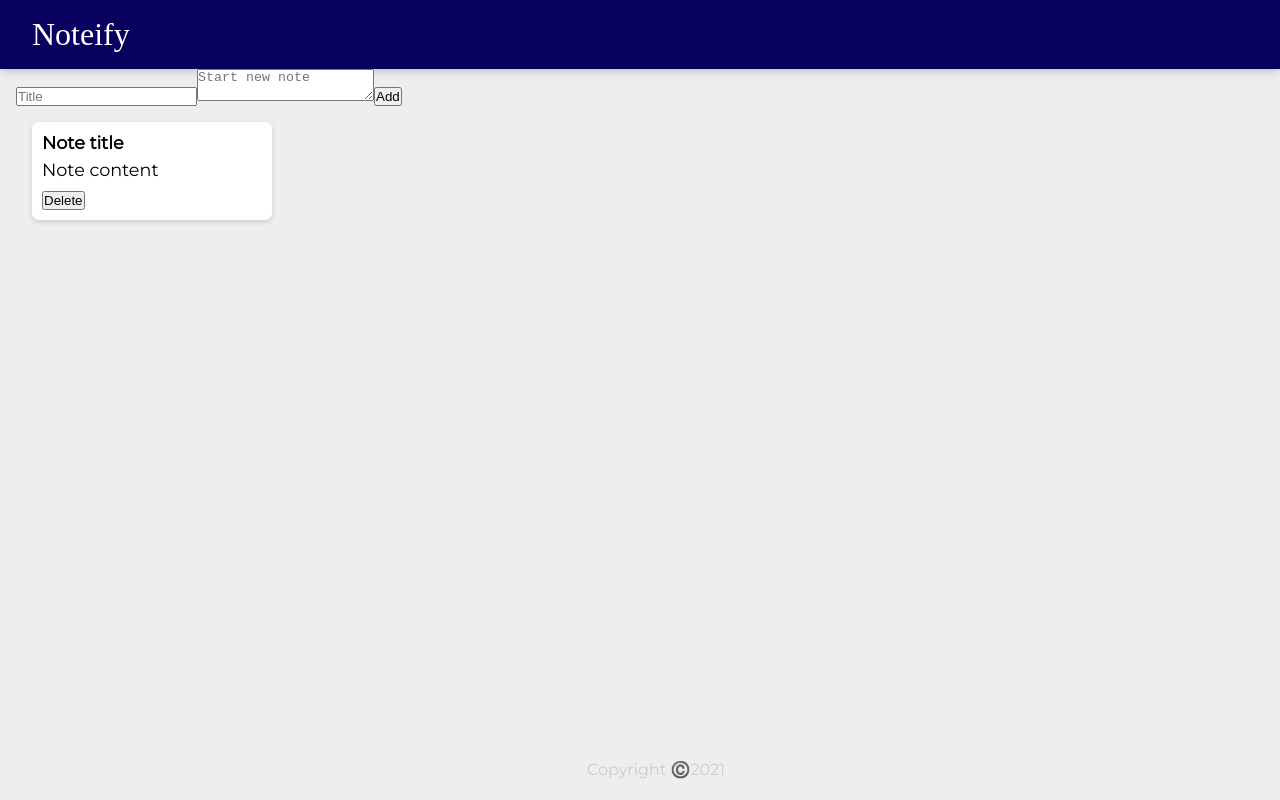
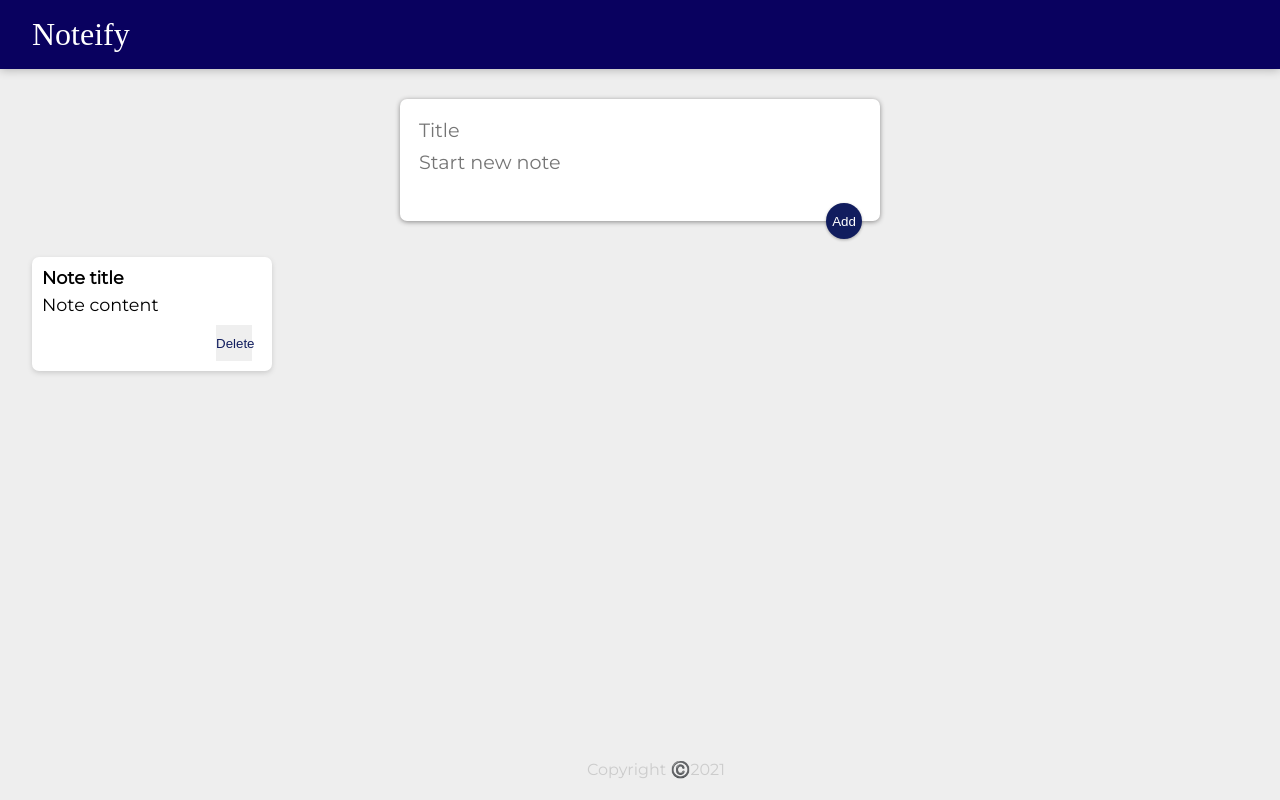
Before and after one commit to AsadR2002/Noteify-App, a React (Create React App) app: page / in a window 1280 px wide. Built offline with nearby package versions, Linux system fonts and the light colour scheme; a web font is replaced by a local one.

Commit message:
Fixing Bugs in Format

```diff
--- a/public/index.html
+++ b/public/index.html
@@ -1,7 +1,7 @@
 <!DOCTYPE html>
 <html lang="en">
   <head>
-    <title>Keeper App</title>
+    <title>Noteify</title>
     <link
       href="https://fonts.googleapis.com/css?family=McLaren|Montserrat&display=swap"
       rel="stylesheet"
--- a/public/styles.css
+++ b/public/styles.css
@@ -54,3 +54,49 @@
   white-space: pre-wrap;
   word-wrap: break-word;
 }
+
+.note button {
+  position: relative;
+  float: right;
+  margin-right: 10px;
+  color: #111d5e;
+  border: none;
+  width: 36px;
+  height: 36px;
+  cursor: pointer;
+  outline: none;
+}
+
+form {
+  position: relative;
+  width: 480px;
+  margin: 30px auto 20px auto;
+  background: #fff;
+  padding: 15px;
+  border-radius: 7px;
+  box-shadow: 0 1px 5px rgb(138, 137, 137);
+}
+form input,
+form textarea {
+  width: 100%;
+  border: none;
+  padding: 4px;
+  outline: none;
+  font-size: 1.2em;
+  font-family: inherit;
+  resize: none;
+}
+form button {
+  position: absolute;
+  right: 18px;
+  bottom: -18px;
+  background: #111d5e;
+  color: #fff;
+  border: none;
+  border-radius: 50%;
+  width: 36px;
+  height: 36px;
+  box-shadow: 0 1px 3px rgba(0, 0, 0, 0.3);
+  cursor: pointer;
+  outline: none;
+}
```
